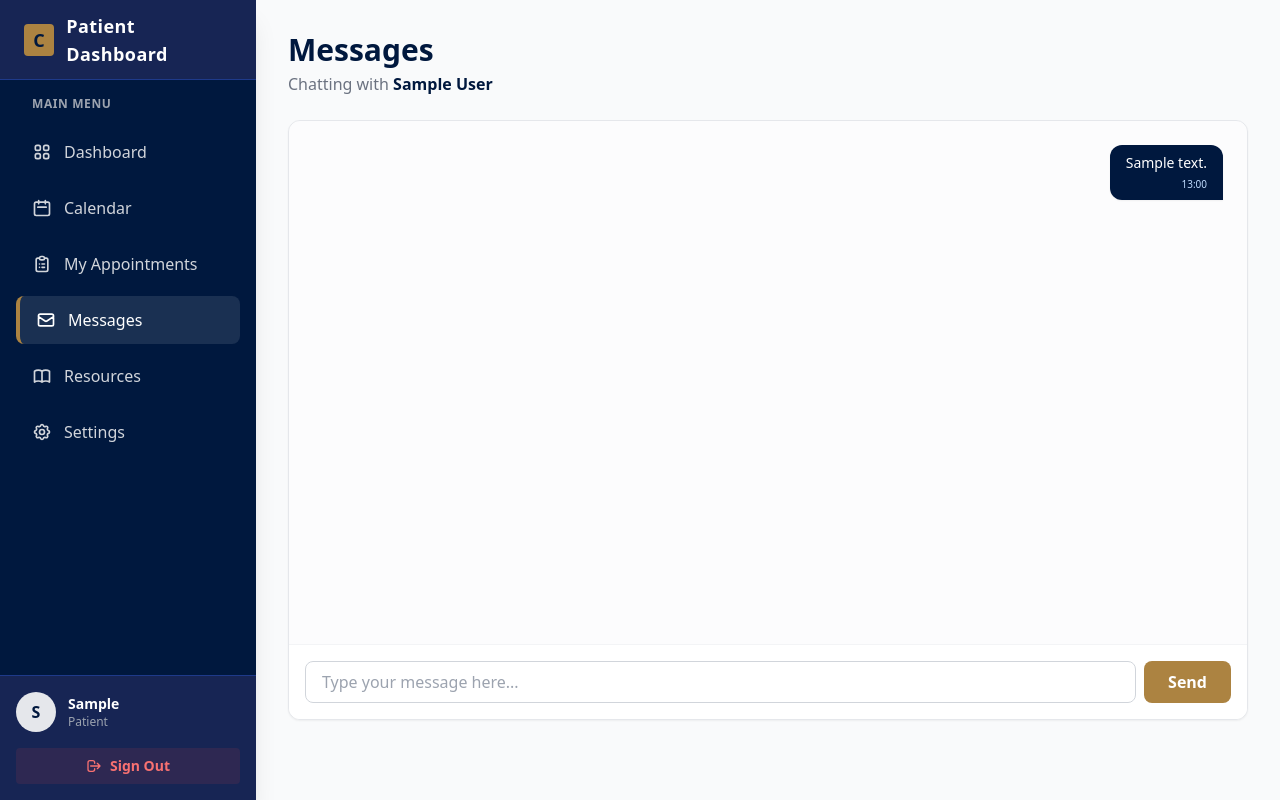
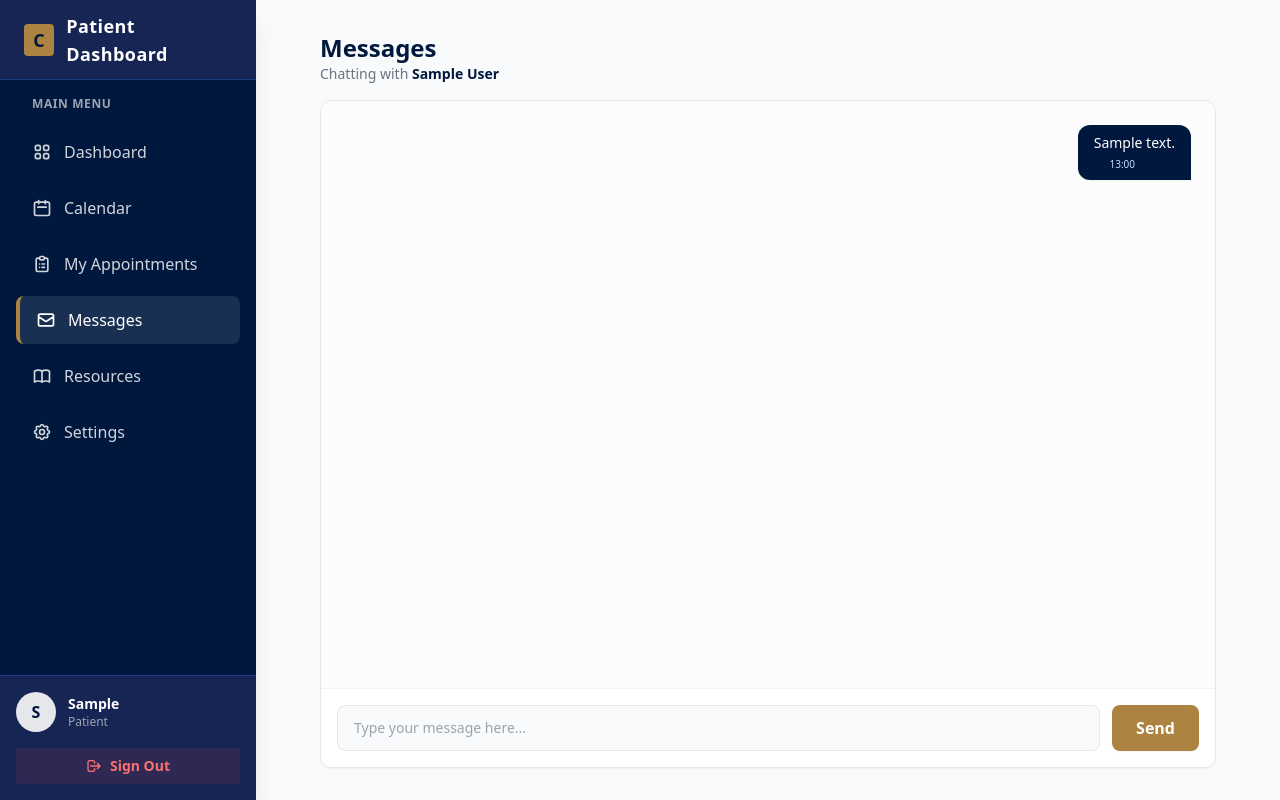
Before and after one commit to Flora72/CMHS, a Django app: page /appointments/inbox/ in a window 1280 px wide. Run offline with Django 5.2, Linux system fonts and the light colour scheme; a user stored in the database is signed in; tables that the repository leaves empty hold one stand-in row (values such as "Sample post"); some libraries are stand-ins or nearby versions.

Commit message:
Fix timestamp display and prevent horizontal overflow on message previews.

```diff
--- a/templates/appointments/inbox.html
+++ b/templates/appointments/inbox.html
@@ -11,13 +11,14 @@
         {% include 'includes/patient_sidebar.html' %}
     {% endif %}
 
-    <main class="flex-1 overflow-y-auto bg-gray-50 p-8 w-full flex flex-col mt-16 md:mt-0">
+    <main class="flex-1 bg-gray-50 p-4 md:p-8 w-full flex flex-col mt-16 md:mt-0 overflow-hidden">
 
-        <div class="mb-6 flex justify-between items-center">
+        <div class="max-w-4xl mx-auto w-full h-full flex flex-col">
+
+            <div class="mb-4 flex justify-between items-center shrink-0">
                 <div>
-                <h1 class="text-3xl font-bold text-chiromo-navy">Messages</h1>
-
-                <p class="text-gray-500 mt-1">
+                    <h1 class="text-2xl font-bold text-chiromo-navy">Messages</h1>
+                    <p class="text-sm text-gray-500">
                         Chatting with
                         <span class="font-bold text-chiromo-navy">
                             {% if chat_partner.role == 'therapist' %}
@@ -30,44 +31,90 @@
                     </p>
                 </div>
             </div>
-        <div class="flex-1 bg-white rounded-xl shadow-sm border border-gray-200 flex flex-col overflow-hidden max-h-[600px]">
 
-            <div class="flex-1 overflow-y-auto p-6 space-y-4 bg-gray-50/50">
+            <div class="flex-1 bg-white rounded-xl shadow-sm border border-gray-200 flex flex-col overflow-hidden h-[calc(100vh-12rem)]">
+
+                <div class="flex-1 overflow-y-auto p-6 space-y-6 bg-gray-50/50">
                     {% for msg in messages_list %}
                         {% if msg.sender == request.user %}
-                        <div class="flex justify-end">
-                            <div class="bg-chiromo-navy text-white px-4 py-2 rounded-t-xl rounded-bl-xl max-w-md shadow-sm">
+                            <div class="flex justify-end group">
+                                <div class="max-w-sm">
+
+                                    <div id="msg-display-{{ msg.id }}">
+                                        <div class="bg-chiromo-navy text-white px-4 py-2 rounded-t-xl rounded-bl-xl shadow-sm break-words relative">
                                             <p class="text-sm">{{ msg.body }}</p>
-                                <p class="text-[10px] text-blue-200 text-right mt-1">{{ msg.timestamp|date:"H:i" }}</p>
+                                            <div class="flex items-center justify-end gap-2 mt-1">
+                                                <p class="text-[10px] text-blue-200">{{ msg.timestamp|date:"H:i" }}</p>
+                                                <div class="opacity-0 group-hover:opacity-100 transition-opacity flex gap-2">
+                                                    <button onclick="toggleEdit('{{ msg.id }}')" class="text-blue-200 hover:text-white" title="Edit">
+                                                        <svg class="w-3 h-3" fill="none" stroke="currentColor" viewBox="0 0 24 24"><path stroke-linecap="round" stroke-linejoin="round" stroke-width="2" d="M15.232 5.232l3.536 3.536m-2.036-5.036a2.5 2.5 0 113.536 3.536L6.5 21.036H3v-3.572L16.732 3.732z"></path></svg>
+                                                    </button>
+                                                    <a href="{% url 'delete_message' msg.id %}" class="text-blue-200 hover:text-red-300" title="Unsend" onclick="return confirm('Unsend this message?')">
+                                                        <svg class="w-3 h-3" fill="none" stroke="currentColor" viewBox="0 0 24 24"><path stroke-linecap="round" stroke-linejoin="round" stroke-width="2" d="M19 7l-.867 12.142A2 2 0 0116.138 21H7.862a2 2 0 01-1.995-1.858L5 7m5 4v6m4-6v6m1-10V4a1 1 0 00-1-1h-4a1 1 0 00-1 1v3M4 7h16"></path></svg>
+                                                    </a>
+                                                </div>
+                                            </div>
+                                        </div>
+                                    </div>
+
+                                    <div id="msg-edit-{{ msg.id }}" class="hidden">
+                                        <form action="{% url 'edit_message' msg.id %}" method="POST" class="flex flex-col gap-2 bg-white border border-gray-200 p-2 rounded-xl shadow-lg">
+                                            {% csrf_token %}
+                                            <textarea name="body" class="w-full text-sm p-2 border rounded bg-gray-50 focus:outline-none focus:ring-1 focus:ring-chiromo-navy text-gray-800" rows="2">{{ msg.body }}</textarea>
+                                            <div class="flex justify-end gap-2">
+                                                <button type="button" onclick="toggleEdit('{{ msg.id }}')" class="text-xs text-gray-500 hover:text-gray-700">Cancel</button>
+                                                <button type="submit" class="text-xs bg-chiromo-navy text-white px-3 py-1 rounded hover:bg-blue-900">Save</button>
+                                            </div>
+                                        </form>
+                                    </div>
+
                                 </div>
                             </div>
                         {% else %}
                             <div class="flex justify-start">
-                            <div class="bg-white border border-gray-200 text-gray-800 px-4 py-2 rounded-t-xl rounded-br-xl max-w-md shadow-sm">
+                                <div class="bg-white border border-gray-200 text-gray-800 px-4 py-2 rounded-t-xl rounded-br-xl max-w-sm shadow-sm break-words">
                                     <p class="text-sm">{{ msg.body }}</p>
                                     <p class="text-[10px] text-gray-400 mt-1">{{ msg.timestamp|date:"H:i" }}</p>
                                 </div>
                             </div>
                         {% endif %}
                     {% empty %}
-                    <div class="text-center py-10 text-gray-400">
-                        <p>No messages yet. Say hello!</p>
+                        <div class="text-center py-10 text-gray-400 flex flex-col items-center justify-center h-full">
+                            <div class="w-16 h-16 bg-gray-100 rounded-full flex items-center justify-center mb-3 text-2xl">👋</div>
+                            <p>No messages yet.</p>
+                            <p class="text-sm">Say hello to start the conversation!</p>
                         </div>
                     {% endfor %}
                 </div>
 
-            <div class="p-4 bg-white border-t border-gray-100">
-                <form method="POST" class="flex gap-2">
+                <div class="p-4 bg-white border-t border-gray-100 shrink-0">
+                    <form method="POST" class="flex gap-3">
                         {% csrf_token %}
                         <input type="text" name="body" required placeholder="Type your message here..."
-                           class="flex-1 border border-gray-300 rounded-lg px-4 py-2 focus:outline-none focus:ring-2 focus:ring-chiromo-navy">
-                    <button type="submit" class="bg-chiromo-gold text-white font-bold px-6 py-2 rounded-lg hover:bg-yellow-600 transition">
+                               class="flex-1 border border-gray-200 bg-gray-50 rounded-lg px-4 py-3 focus:outline-none focus:ring-2 focus:ring-chiromo-navy focus:bg-white transition text-sm">
+                        <button type="submit" class="bg-chiromo-gold text-white font-bold px-6 py-2 rounded-lg hover:bg-yellow-600 transition shadow-sm">
                             Send
                         </button>
                     </form>
                 </div>
 
             </div>
+        </div>
     </main>
 </div>
+
+<script>
+function toggleEdit(id) {
+    const displayDiv = document.getElementById('msg-display-' + id);
+    const editDiv = document.getElementById('msg-edit-' + id);
+
+    if (displayDiv.classList.contains('hidden')) {
+        displayDiv.classList.remove('hidden');
+        editDiv.classList.add('hidden');
+    } else {
+        displayDiv.classList.add('hidden');
+        editDiv.classList.remove('hidden');
+    }
+}
+</script>
 {% endblock %}
```
Lines whose indentation alone changed are shown as unchanged.
